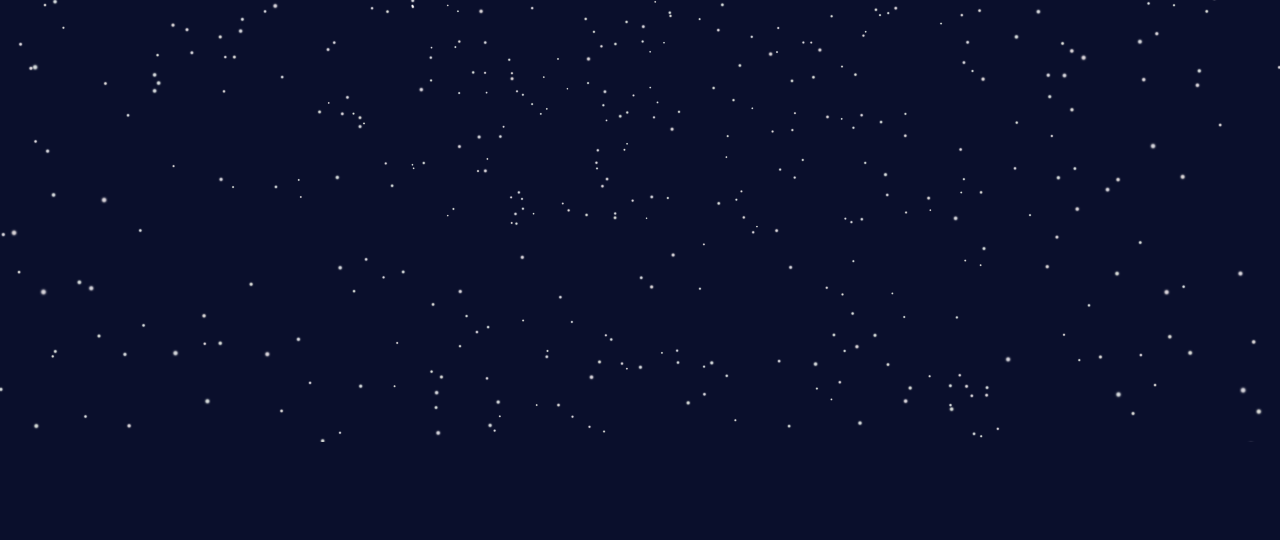
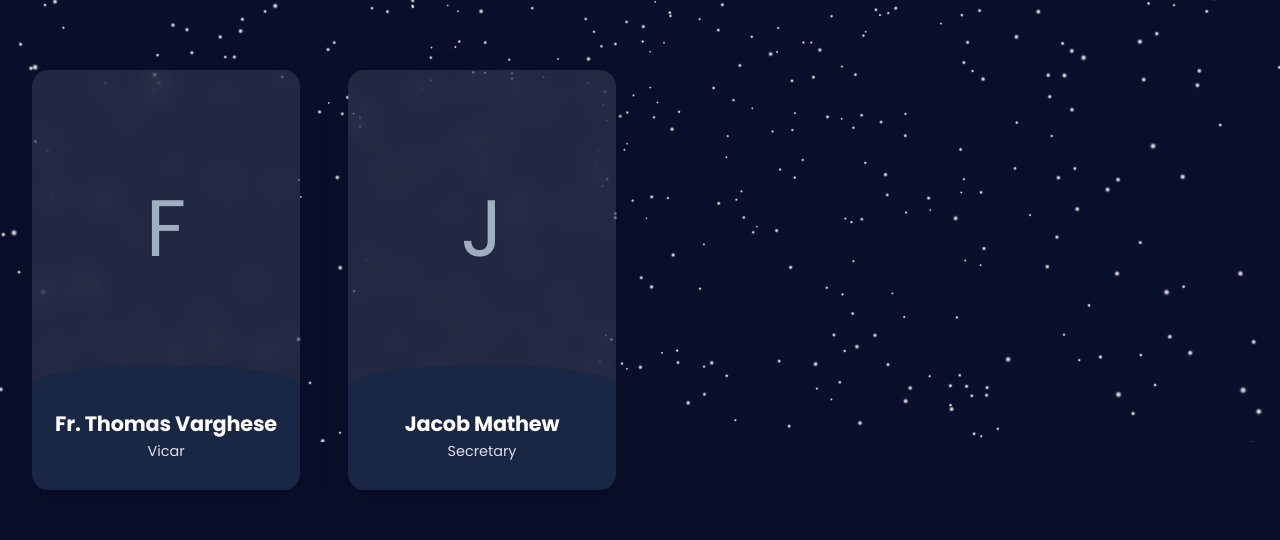
Before and after one commit to JewalHanan/St-Mary-s-OSC-Parish-Website, a Next.js app: page /parish in a window 1280 px wide. Shown: the part 358-898 px from the top of the page. Built offline with nearby package versions, Linux system fonts and the light colour scheme; no server answers.

Commit message:
Revert "style: enforce 420px exact matched height and max-width 320px across ministry and parish cards"
This reverts commit 38a95bc2baa83b7685fd26d5a2ef061e7433ad2b.

```diff
--- a/src/styles/Organisations.module.css
+++ b/src/styles/Organisations.module.css
@@ -110,13 +110,13 @@
 .cardContainer {
     perspective: 1000px;
     height: 100%;
-    max-width: 320px;
-    margin: 0 auto;
 }
 
 .leaderCard {
     display: block;
-    height: 420px;
+    aspect-ratio: 3 / 4;
+    height: auto;
+    width: 100%;
     padding: 0 !important;
     background: transparent !important;
     border: none !important;
--- a/src/styles/Parish.module.css
+++ b/src/styles/Parish.module.css
@@ -54,8 +54,6 @@
 .cardContainer {
     perspective: 1000px;
     height: 100%;
-    max-width: 320px;
-    margin: 0 auto;
 }
 
 .memberCard {
```
